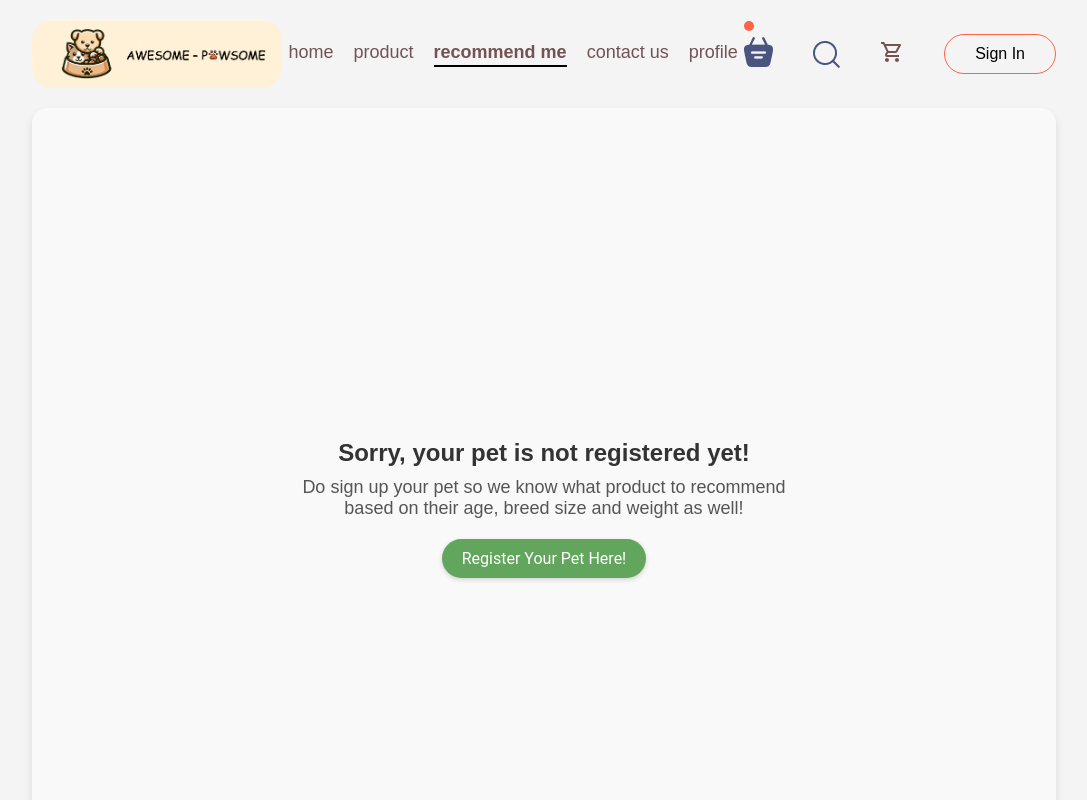
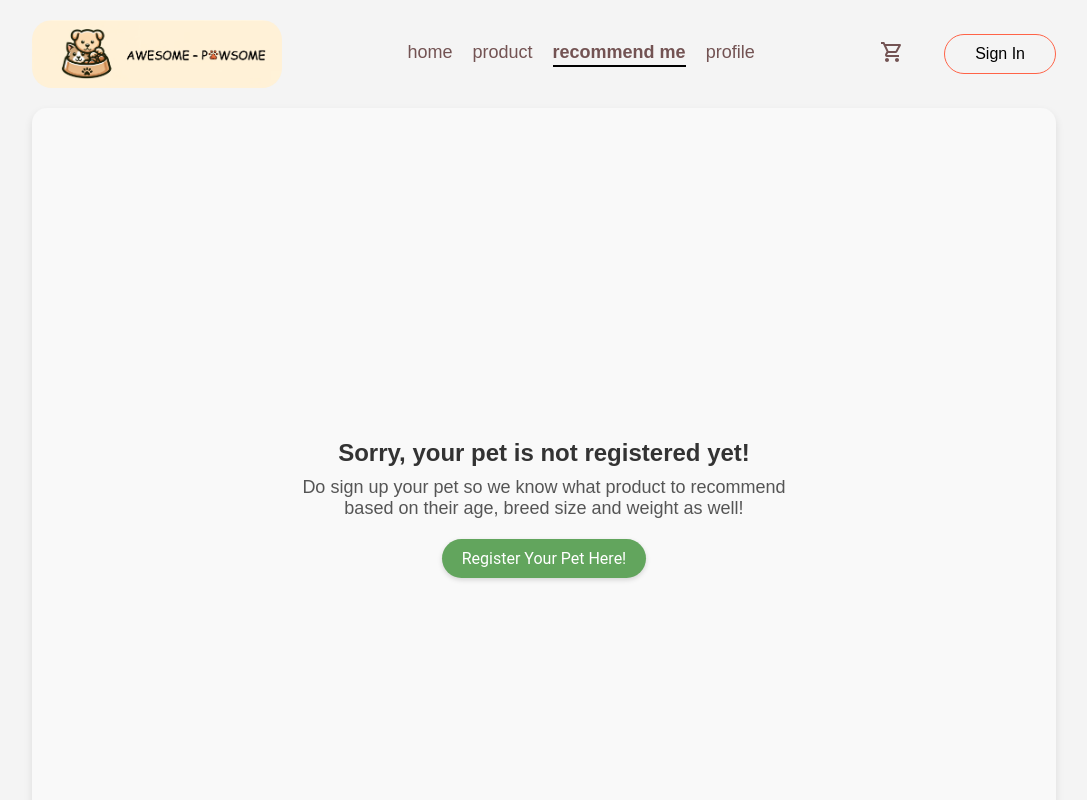
Before and after one commit to evanderleng/awesomepawsome-revamped, a React (Vite) app in the folder frontend/: page /recommendMePage in a window 1280 px wide. Shown: the top 800 px of the page, without its empty margins (96-1183 px from the left). Built offline with nearby package versions, Linux system fonts and the light colour scheme.

Commit message:
Removed some Navbar icons

```diff
--- a/frontend/package.json
+++ b/frontend/package.json
@@ -18,6 +18,7 @@
     "@mui/icons-material": "^5.15.20",
     "react": "^18.2.0",
     "react-dom": "^18.2.0",
+    "react-icons": "^5.2.1",
     "react-router-dom": "^6.23.1"
   },
   "devDependencies": {
--- a/frontend/src/components/Navbar/Navbar.jsx
+++ b/frontend/src/components/Navbar/Navbar.jsx
@@ -45,16 +45,10 @@ const Navbar = ({setShowLogin}) => {
                 <li onClick={() => setMenu("home")} className={menu==="home"?"active":""}><Link to="/">home</Link></li>
                 <li onClick={() => setMenu("product")} className={menu==="product"?"active":""}><Link to="/productPage">product</Link></li>
                 <li onClick={() => setMenu("recommend me")} className={menu==="recommend me"?"active":""}><Link to="/recommendMePage">recommend me</Link></li>
-                <li onClick={() => setMenu("contact us")} className={menu==="contact us"?"active":""}>contact us</li>
                 <li onClick={() => setMenu("profile")} className={menu==="profile"?"active":""}><Link to="/profile">profile</Link></li>
 
             </ul>
             <div className='navbar-right'>
-                <div className='navbar-basket-icon'>
-                    <img src={assets.basket_icon} alt=''/>
-                    <div className='dot'></div>
-                </div>
-                <img src={assets.search_icon} alt='' className='navbar-search-icon' />
                 <ul className='navbar-menu'>
                     <li className={menu === "cart" ? "active" : ""} onClick={() => setMenu("cart")}>
                         <Link to="/cart">
--- a/frontend/src/components/RecommendProduct/RecommendProduct.jsx
+++ b/frontend/src/components/RecommendProduct/RecommendProduct.jsx
@@ -1,6 +1,9 @@
 import React from "react";
 import './RecommendProduct.css'
+import { Link, useLocation } from 'react-router-dom';
+
 import dog_food from '../../assets/dog_food_3.png'
+
 
 const RecommendProduct = ({petIsRegistered}) => {
   if (petIsRegistered){
@@ -36,7 +39,7 @@ const RecommendProduct = ({petIsRegistered}) => {
       <div className="pet-not-registered-container">
        <h3>Sorry, your pet is not registered yet!</h3>
        <p>Do sign up your pet so we know what product to recommend based on their age, breed size and weight as well!</p>
-       <button>Register Your Pet Here!</button>
+       <button><Link to='/profile'>Register Your Pet Here!</Link></button>
 
       </div>
       </>
```
Also changed, not shown: 1 other file (tests, documents, lock files or other folders).
